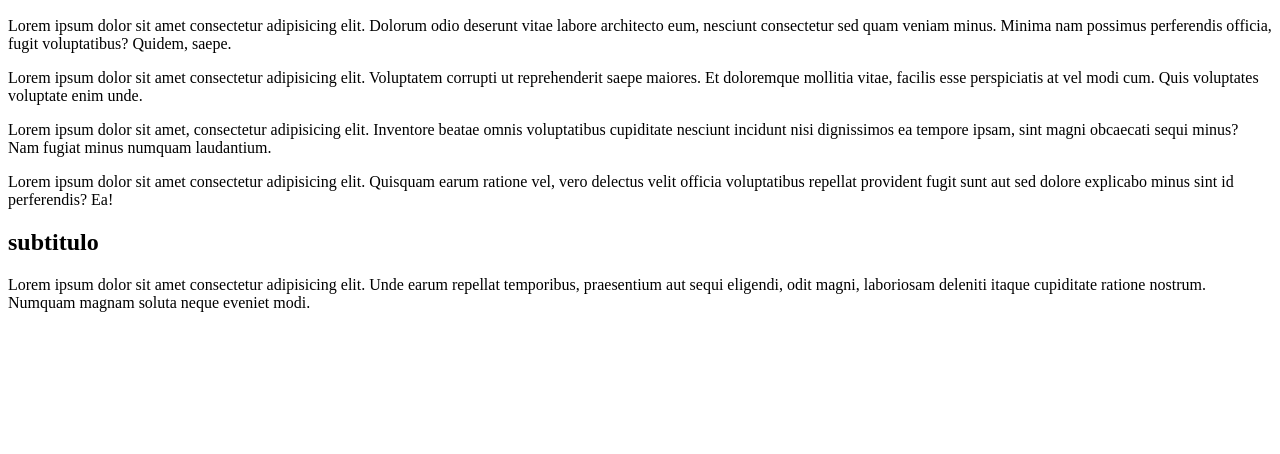
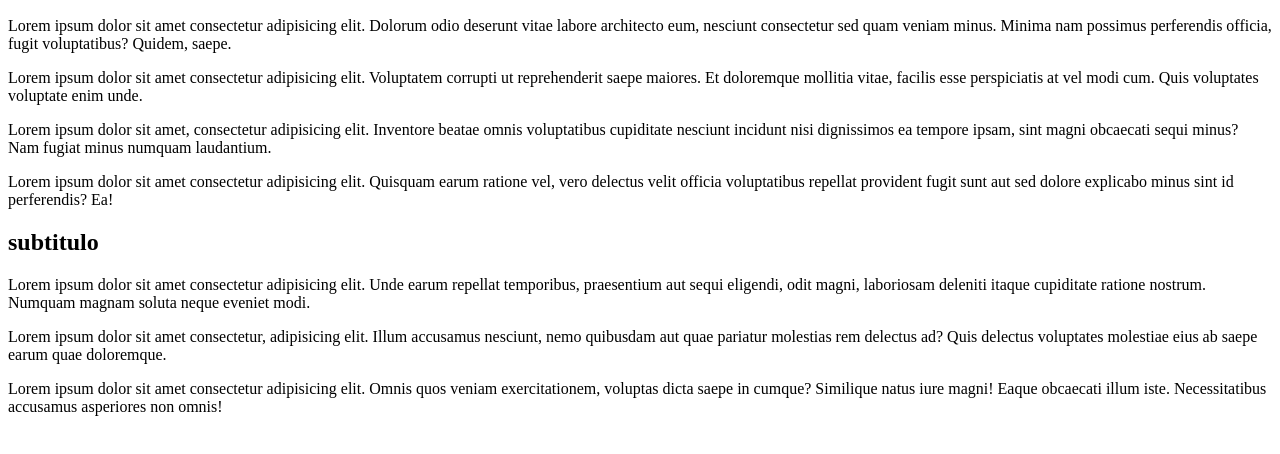
Before and after one commit to jgabrielgl800-dotcom/meu_projeto, a plain HTML site: page teste/index.html in a window 1280 px wide. Shown: the part 110-564 px from the top of the page. Drawn offline with Linux system fonts and the light colour scheme.

Commit message:
paragrafos novos

```diff
--- a/teste/index.html
+++ b/teste/index.html
@@ -14,5 +14,7 @@
     <p>Lorem ipsum dolor sit amet consectetur adipisicing elit. Quisquam earum ratione vel, vero delectus velit officia voluptatibus repellat provident fugit sunt aut sed dolore explicabo minus sint id perferendis? Ea!</p>
     <h2>subtitulo</h2>
     <p>Lorem ipsum dolor sit amet consectetur adipisicing elit. Unde earum repellat temporibus, praesentium aut sequi eligendi, odit magni, laboriosam deleniti itaque cupiditate ratione nostrum. Numquam magnam soluta neque eveniet modi.</p>
+    <p>Lorem ipsum dolor sit amet consectetur, adipisicing elit. Illum accusamus nesciunt, nemo quibusdam aut quae pariatur molestias rem delectus ad? Quis delectus voluptates molestiae eius ab saepe earum quae doloremque.</p>
+    <p>Lorem ipsum dolor sit amet consectetur adipisicing elit. Omnis quos veniam exercitationem, voluptas dicta saepe in cumque? Similique natus iure magni! Eaque obcaecati illum iste. Necessitatibus accusamus asperiores non omnis!</p>
 </body>
 </html>
```
